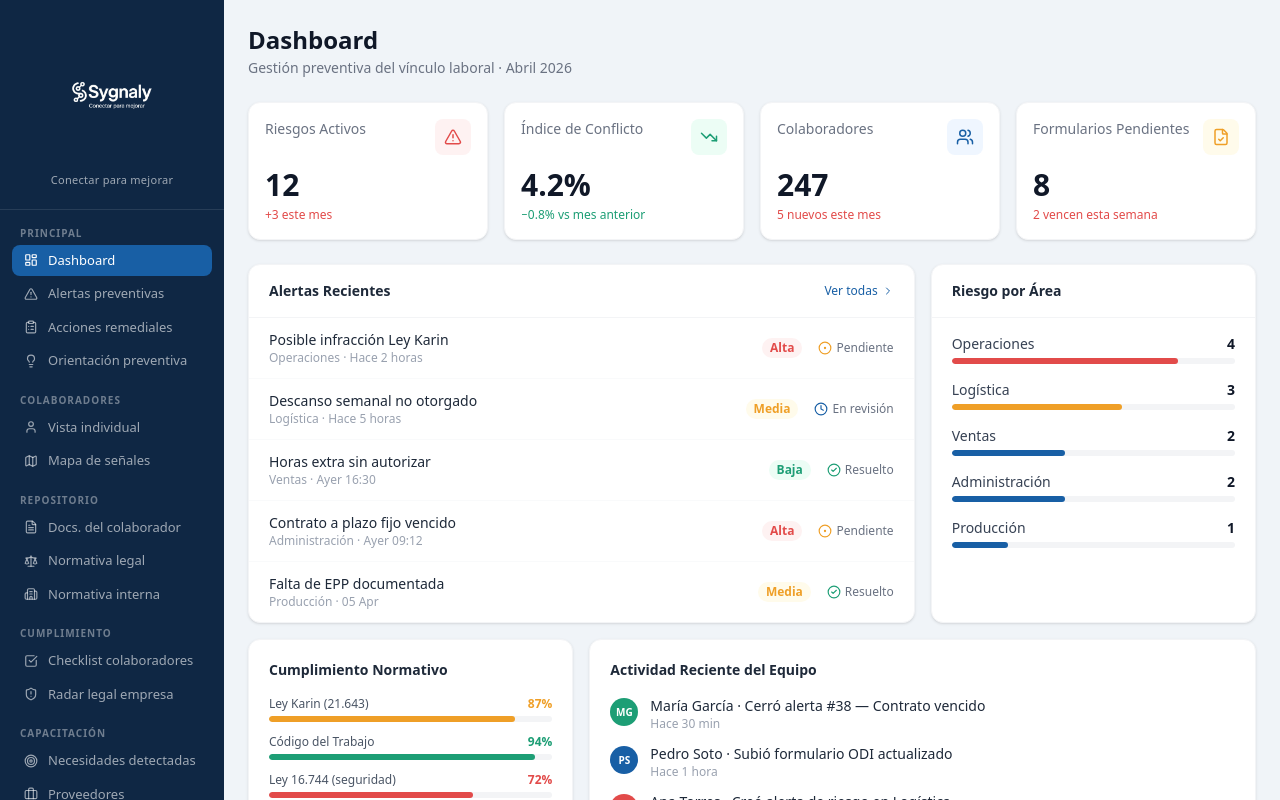
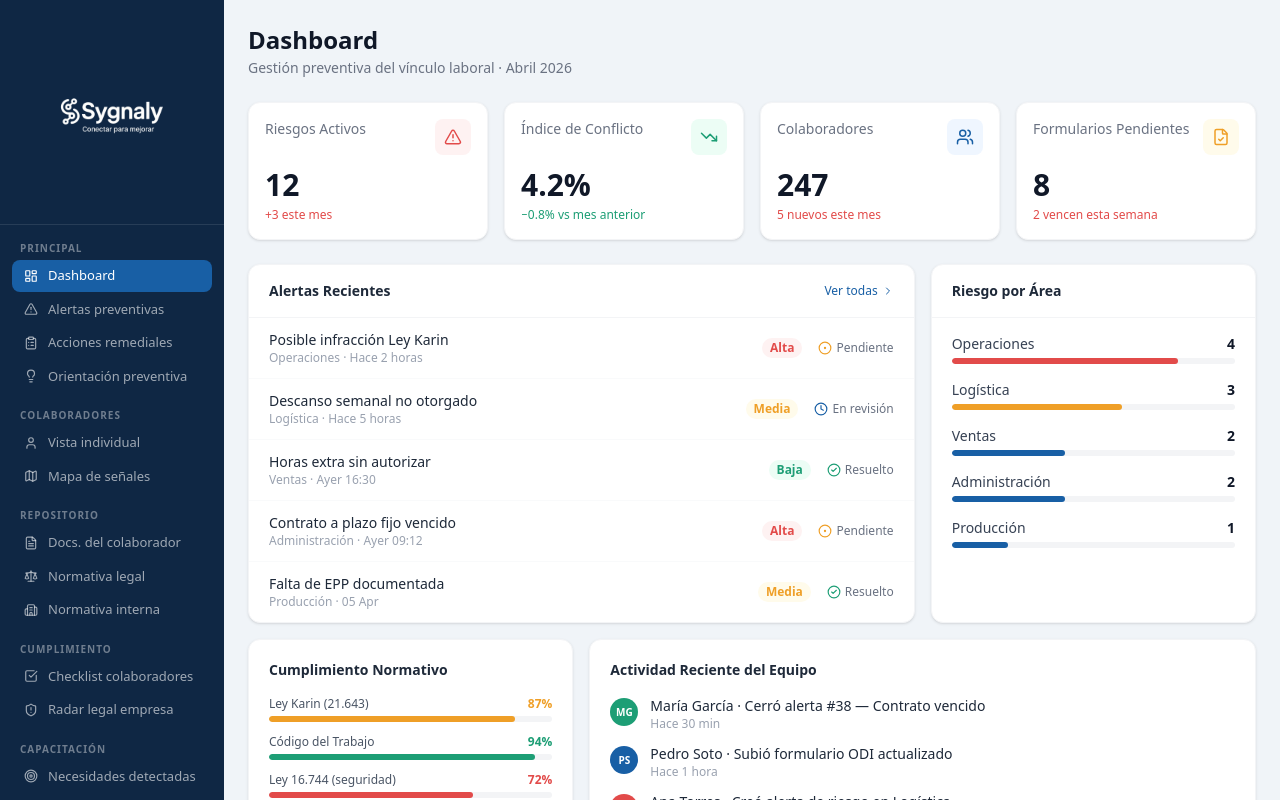
Before and after one commit to gloriasygnaly/sygnaly, a React (Vite) app: page / in a window 1280 px wide. Built offline with nearby package versions, Linux system fonts and the light colour scheme.

Commit message:
Sidebar logo: 140px → 180px, remove 'Conectar para mejorar' text
https://claude.ai/code/session_01YMmkcaWgWSUXDXmBSaXUqv

```diff
--- a/src/components/Sidebar.jsx
+++ b/src/components/Sidebar.jsx
@@ -79,11 +79,8 @@ export default function Sidebar() {
         <img
           src={sygnalyLogo}
           alt="Sygnaly"
-          style={{ width: 140 }}
+          style={{ width: 180 }}
         />
-        <p className="text-[11px] mt-2 font-medium tracking-wide" style={{ color: '#FFFFFF', opacity: 0.6 }}>
-          Conectar para mejorar
-        </p>
       </div>
 
       {/* Nav */}
```
